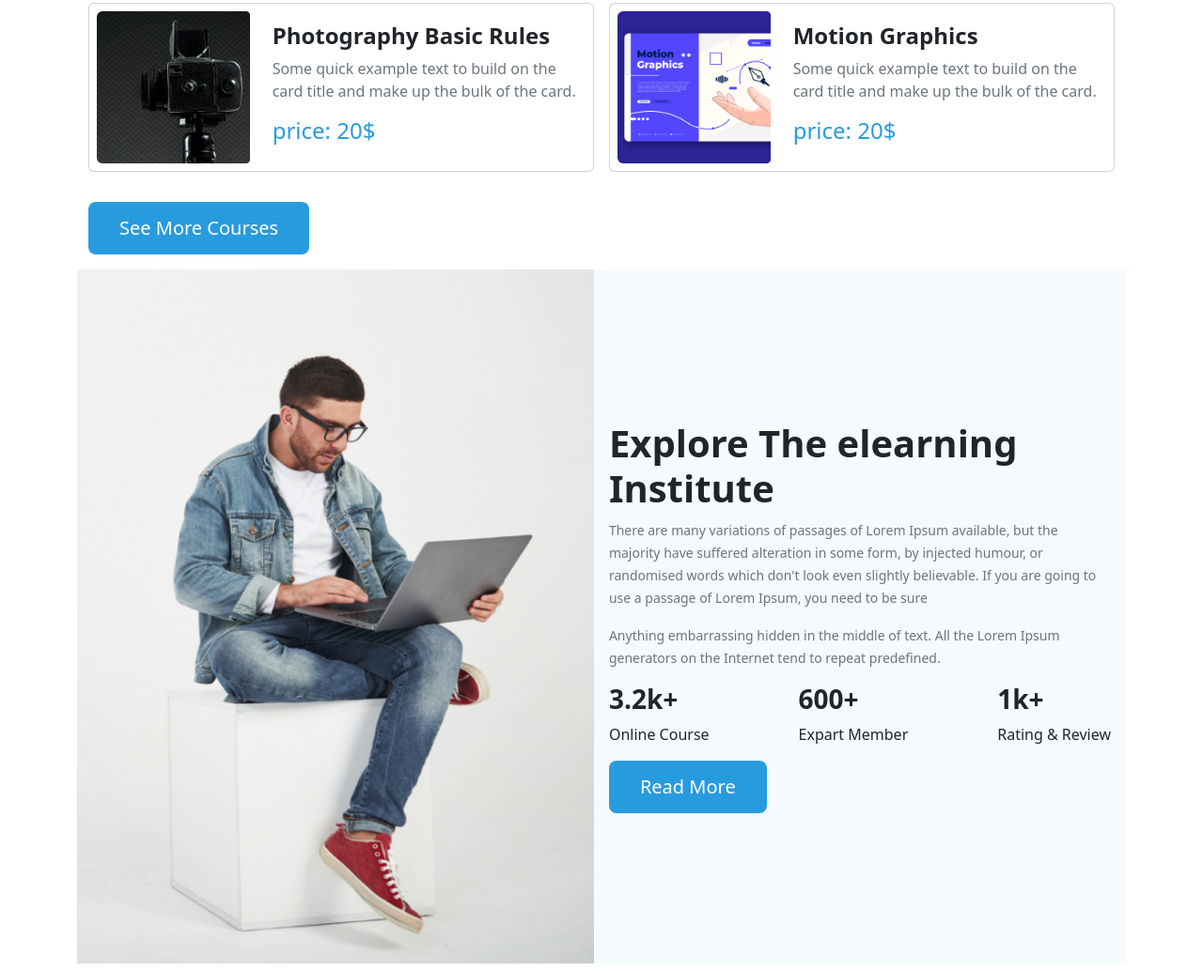
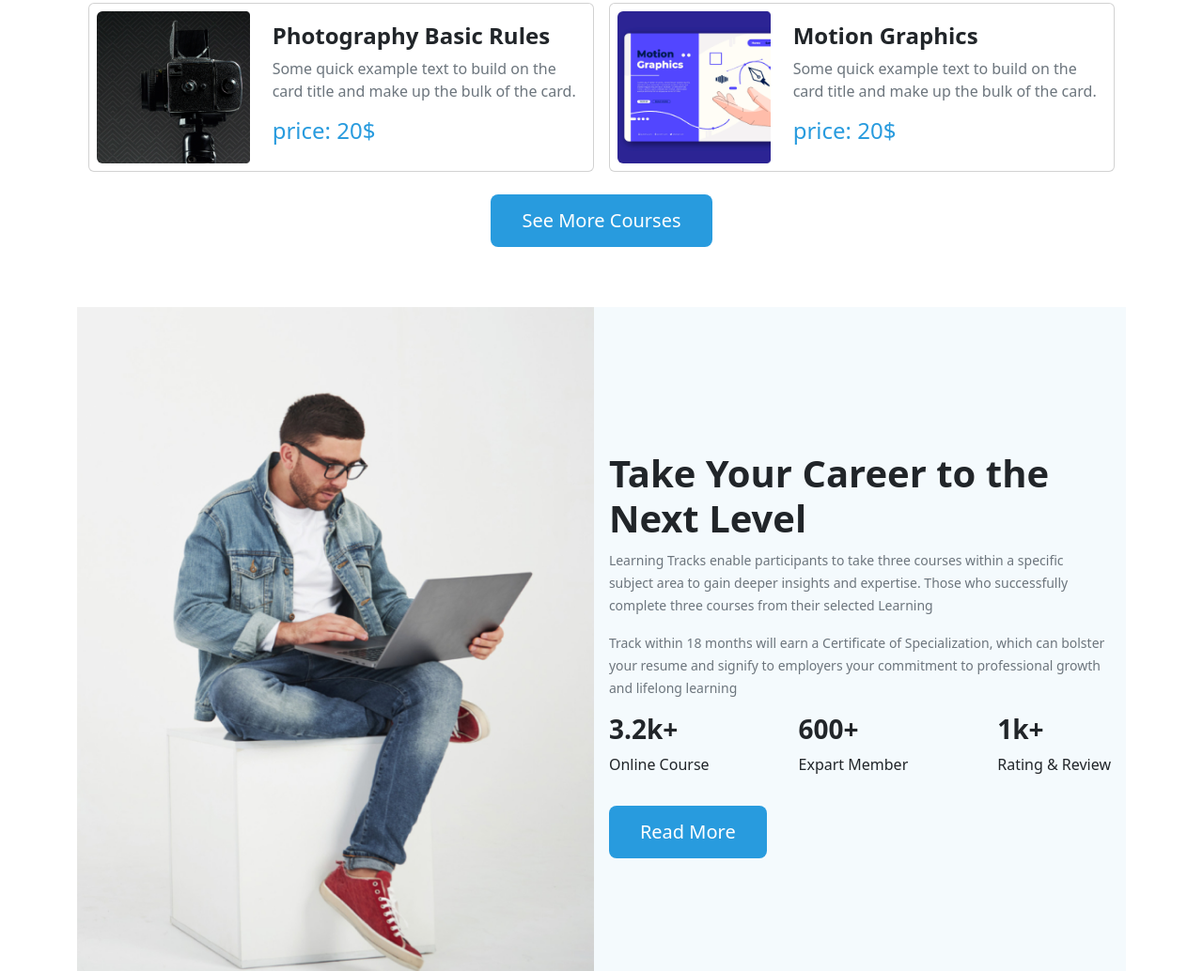
Before and after one commit to Alok52682/Assignment-3, a plain HTML site: page index.html in a window 1280 px wide. Shown: the part 1244-2278 px from the top of the page at 94% size. Drawn offline with nearby package versions, Linux system fonts and the light colour scheme.

Commit message:
see more courses button insert in middle

```diff
--- a/index.html
+++ b/index.html
@@ -114,7 +114,7 @@
     </header>
     <main class="container mb-5">
         <!-- Popular courses start  -->
-        <section>
+        <section class="my-5">
             <div class="text-center mb-5">
                 <h1>Discover Our Popular Courses</h1>
                 <p>It is a long established fact that a reader will be distracted by the readable content of a page when
@@ -204,7 +204,7 @@
                         </div>
                     </div>
                     <div class="col col-12 col-xl-6 d-none d-xl-block">
-                        <div class="card mb-3">
+                        <div class="card mb-2">
                             <div class="row g-0 align-items-center">
                                 <div class="col-md-4 p-2">
                                     <img src="images/course/course-5.png" class="w-100 rounded-start" alt="...">
@@ -224,7 +224,7 @@
                         </div>
                     </div>
                     <div class="col col-12 col-xl-6 d-none d-xl-block">
-                        <div class="card mb-3">
+                        <div class="card mb-2">
                             <div class="row g-0 align-items-center">
                                 <div class="col-md-4 p-2">
                                     <img src="images/course/course-6.png" class="w-100 rounded-start" alt="...">
@@ -245,8 +245,8 @@
                     </div>
 
                     <p class="text-center"><button type="button" class="button d-xl-none">View All</button><button
-                            type="button" class="button d-none d-xl-block">See More
-                            Courses</button></p>
+                            type="button" class="button d-none d-xl-inline">See More Courses</button></p>
+
 
 
                 </div>
@@ -261,16 +261,15 @@
                 </div>
                 <div class="w-100 w-md-50 p-3 d-flex justify-content-center align-items-center">
                     <div>
-                        <h2 class="fs-1 fw-bolder">Explore The elearning Institute</h2>
-                        <p class="text-secondary"><small>There are many variations of passages of Lorem Ipsum available,
-                                but the majority have suffered alteration in some form, by injected humour, or
-                                randomised words which don't look even slightly believable. If you are going to use a
-                                passage of Lorem Ipsum, you need to be sure <a
+                        <h2 class="fs-1 fw-bolder">Take Your Career to the Next Level</h2>
+                        <p class="text-secondary"><small>Learning Tracks enable participants to take three courses
+                                within a specific subject area to gain deeper insights and expertise. Those who
+                                successfully complete three courses from their selected Learning <a
                                     class="text-decoration-none main-color fw-bold d-xl-none">....see more</a></small>
                         </p>
-                        <p class="text-secondary d-none d-xl-block"><small>Anything embarrassing hidden in the middle of
-                                text. All the
-                                Lorem Ipsum generators on the Internet tend to repeat predefined.</small></p>
+                        <p class="text-secondary d-none d-xl-block"><small>Track within 18 months will earn a
+                                Certificate of Specialization, which can bolster your resume and signify to employers
+                                your commitment to professional growth and lifelong learning</small></p>
                         <div class="d-flex justify-content-between">
                             <div>
                                 <h2 class="fs-3 fw-bolder">3.2k+</h2>
@@ -288,7 +287,7 @@
                                 </p>
                             </div>
                         </div>
-                        <button type="button" class="button">Read More </button>
+                        <button type="button" class="button mt-3">Read More </button>
                     </div>
                 </div>
             </div>
```
